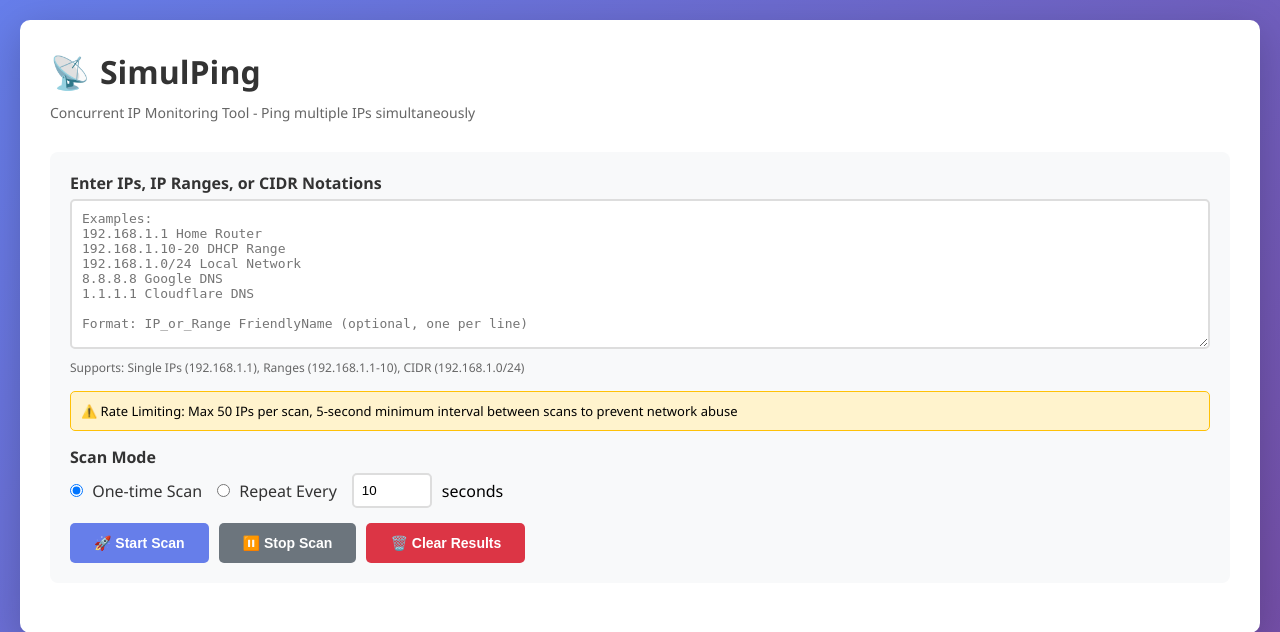
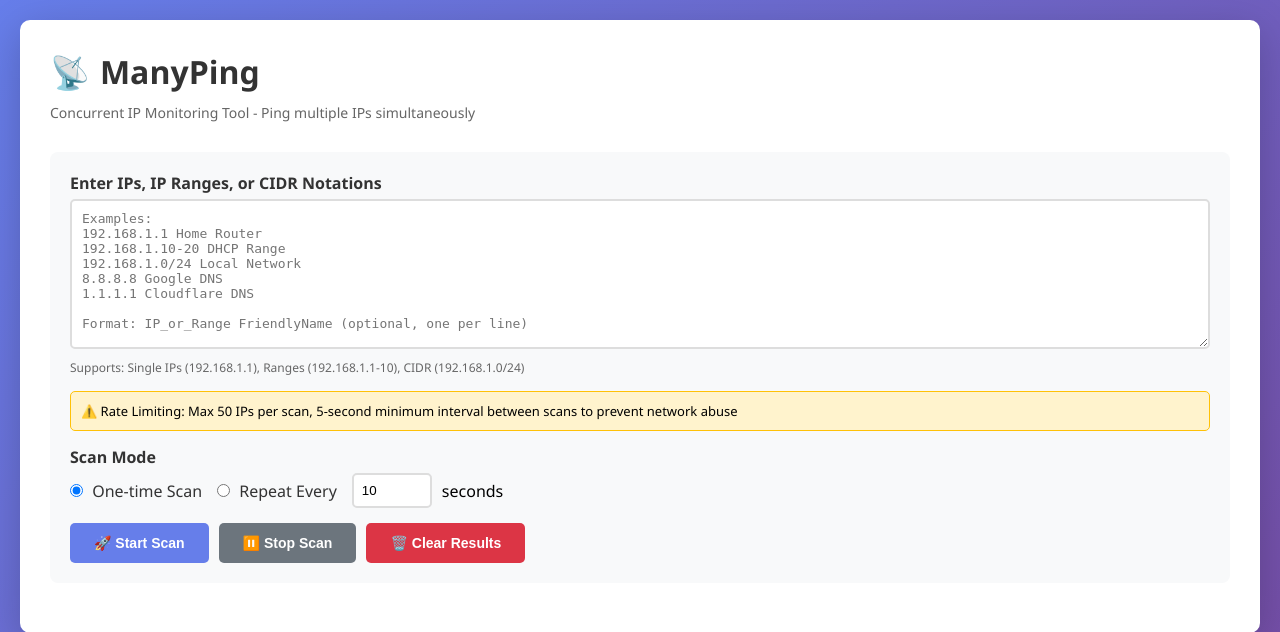
Before and after one commit to BlindTrevor/ManyPing, a PHP site: page / in a window 1280 px wide. Shown: the top 632 px of the page. Run offline with PHP 8.4, Linux system fonts and the light colour scheme.

Commit message:
Rename app from SimulPing to ManyPing
Co-authored-by: BlindTrevor <78815670+BlindTrevor@users.noreply.github.com>

```diff
--- a/index.php
+++ b/index.php
@@ -3,7 +3,7 @@
 <head>
     <meta charset="UTF-8">
     <meta name="viewport" content="width=device-width, initial-scale=1.0">
-    <title>SimulPing - Concurrent IP Monitor</title>
+    <title>ManyPing - Concurrent IP Monitor</title>
     <style>
         * {
             margin: 0;
@@ -252,7 +252,7 @@
 <body>
     <div class="container">
         <h1>
-            <span>📡</span> SimulPing
+            <span>📡</span> ManyPing
         </h1>
         <p class="subtitle">Concurrent IP Monitoring Tool - Ping multiple IPs simultaneously</p>
 
--- a/ping.php
+++ b/ping.php
@@ -1,6 +1,6 @@
 <?php
 /**
- * SimulPing - Concurrent IP Ping Handler
+ * ManyPing - Concurrent IP Ping Handler
  * Handles parsing of IPs, ranges, and CIDR notation
  * Performs concurrent pings with rate limiting
  * Uses sessions for rate limiting - no persistent storage
```
Also changed, not shown: README.md.
